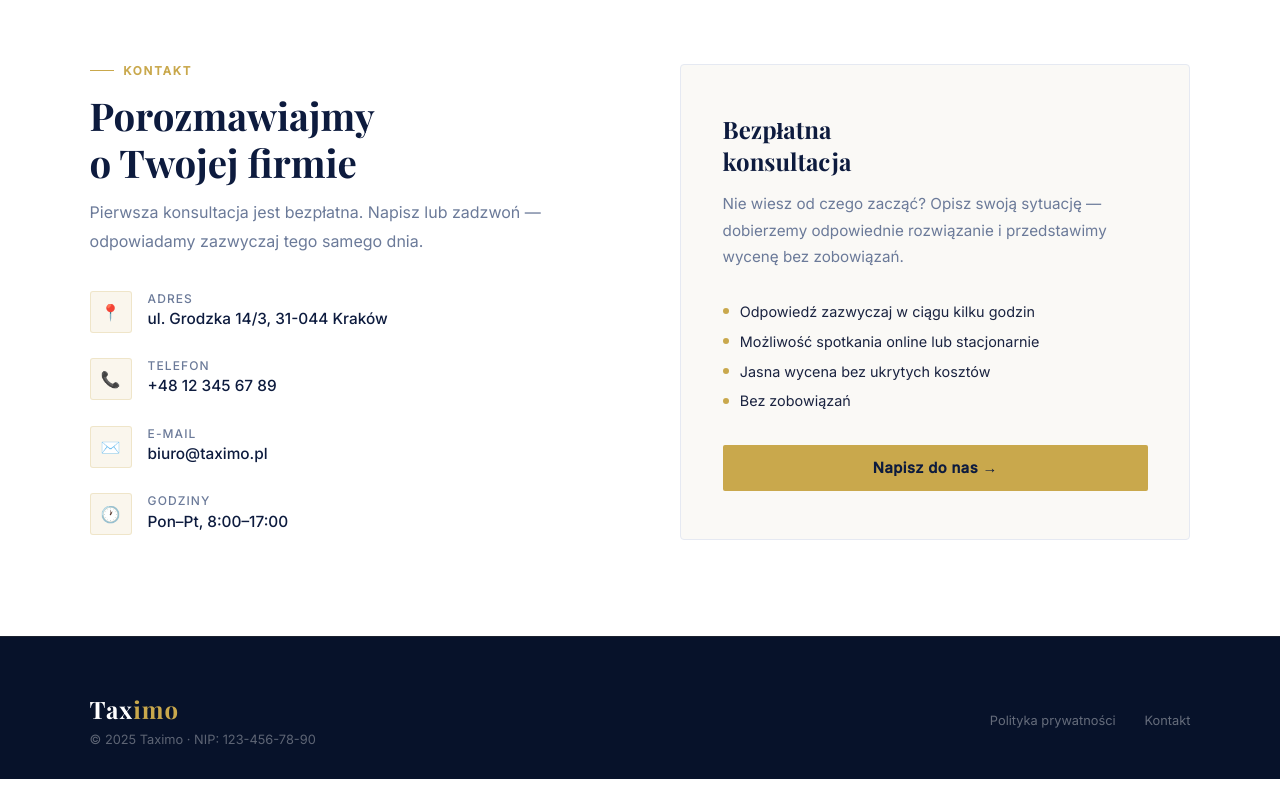
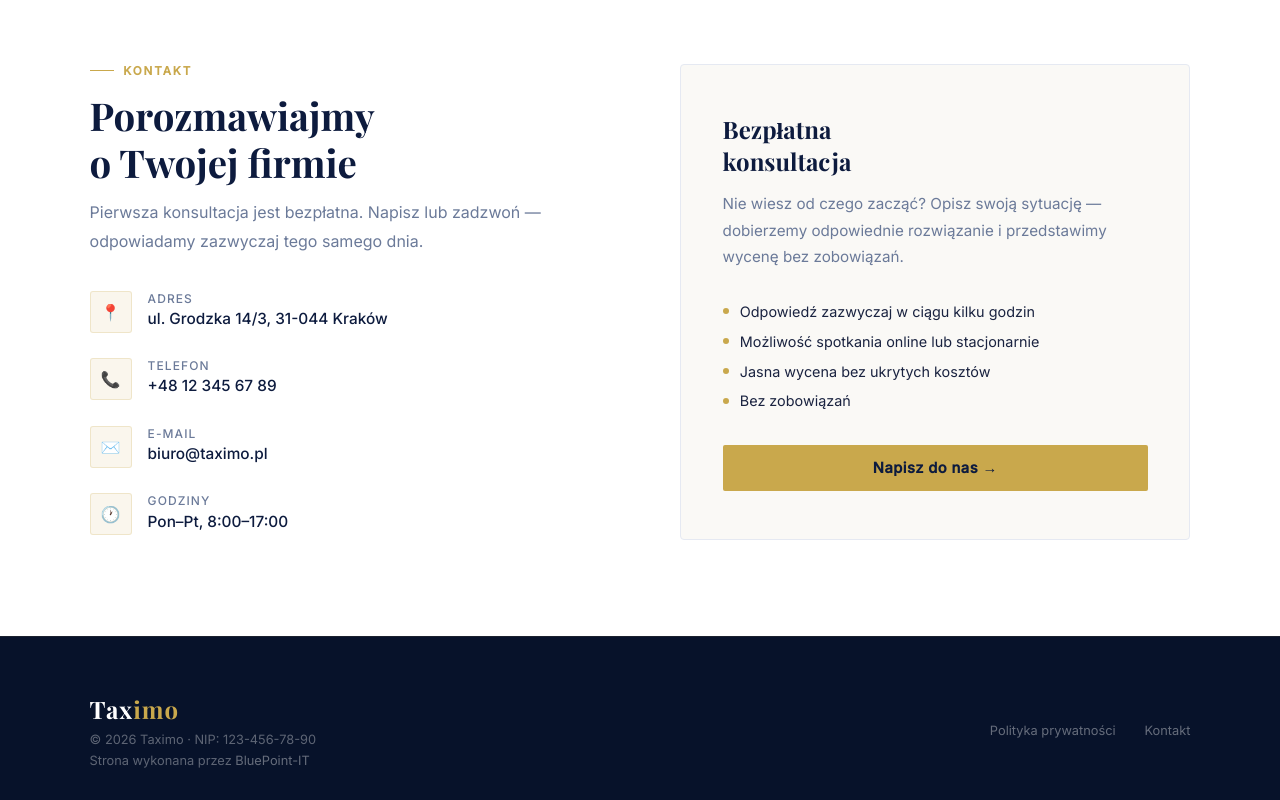
Before and after one commit to karolkoczur-dotcom/Taximo, a plain HTML site: page index.html in a window 1280 px wide. Shown: the part 3036-3836 px from the top of the page. Before the commit the page ends 3815 px from the top, so only its background shows below. Drawn offline with nearby package versions, Linux system fonts and the light colour scheme; a web font is replaced by a local one.

Commit message:
Update copyright 2026, add BluePoint-IT credit

```diff
--- a/index.html
+++ b/index.html
@@ -341,7 +341,8 @@ footer{background:#07122A;padding:3.5rem 7vw 2rem;border-top:1px solid rgba(201,
   <div class="footer-inner">
     <div>
       <a href="index.html" class="logo">Tax<span>imo</span></a>
-      <p class="footer-copy">© 2025 Taximo · NIP: 123-456-78-90</p>
+      <p class="footer-copy">© 2026 Taximo · NIP: 123-456-78-90</p>
+      <p class="footer-copy">Strona wykonana przez <a href="https://bluepoint-it.pl" target="_blank" rel="noopener" style="color:rgba(255,255,255,.38);text-decoration:none;transition:color .2s" onmouseover="this.style.color='#C9A84C'" onmouseout="this.style.color='rgba(255,255,255,.38)'">BluePoint-IT</a></p>
     </div>
     <div class="footer-links">
       <a href="polityka-prywatnosci.html">Polityka prywatności</a>
```
